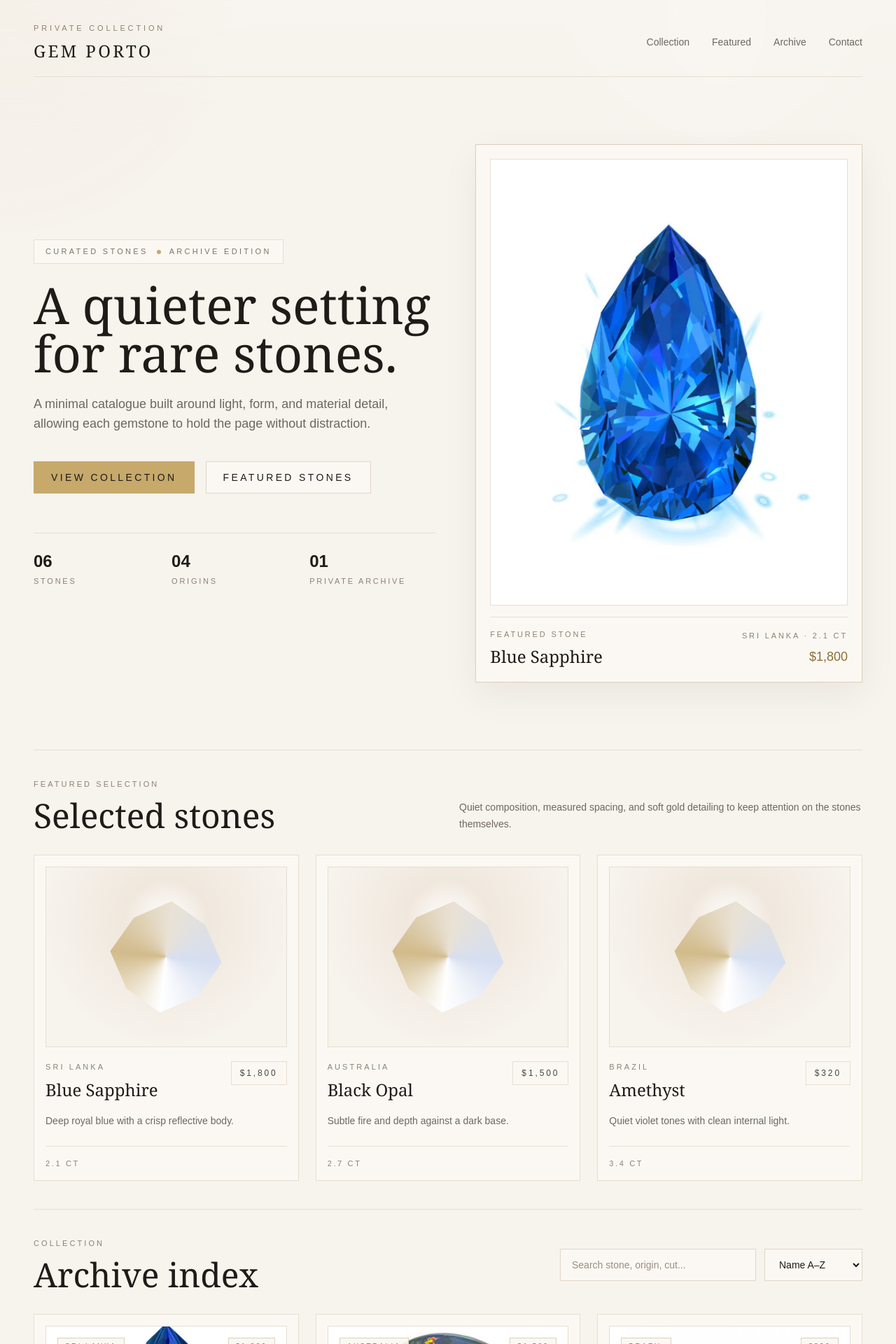
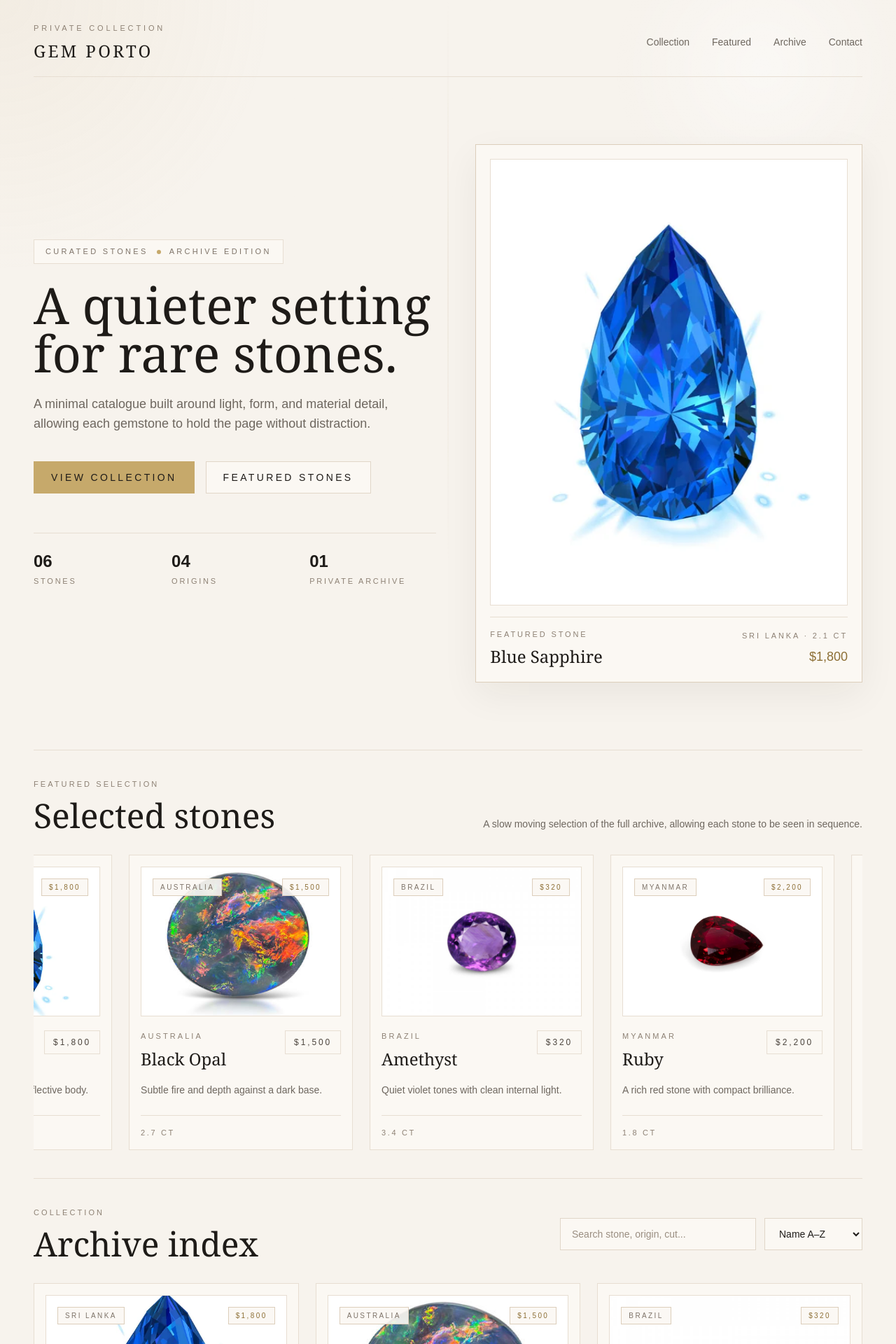
Before and after one commit to basicShaahid/gem_porto, a Next.js app: page / in a window 1280 px wide. Shown: the top 1920 px of the page at 70% size. Built offline with nearby package versions, Linux system fonts and the light colour scheme.

Commit message:
debug: issue with featurted section and updated a design flaw

```diff
--- a/app/globals.css
+++ b/app/globals.css
@@ -27,3 +27,20 @@ a {
   color: inherit;
   text-decoration: none;
 }
+
+@keyframes featured-marquee {
+  from {
+    transform: translateX(0);
+  }
+  to {
+    transform: translateX(-50%);
+  }
+}
+
+.featured-marquee {
+  animation: featured-marquee 60s linear infinite;
+}
+
+.featured-marquee:hover {
+  animation-play-state: paused;
+}
--- a/app/page.tsx
+++ b/app/page.tsx
@@ -6,10 +6,11 @@ import Navbar from "@/components/layout/Navbar";
 export default function Home() {
   return (
     <div className="min-h-screen bg-[#F7F3ED] text-[#1E1B18] selection:bg-[#C6A96B] selection:text-[#1E1B18]">
-      <div className="pointer-events-none fixed inset-0 opacity-40">
-        <div className="absolute inset-0 bg-[radial-gradient(circle_at_top_left,rgba(198,169,107,0.12),transparent_24%),radial-gradient(circle_at_80%_10%,rgba(255,255,255,0.6),transparent_18%),linear-gradient(to_bottom,rgba(255,255,255,0.35),transparent_24%)]" />
-        <div className="absolute inset-0 bg-[linear-gradient(rgba(198,169,107,0.08)_1px,transparent_1px),linear-gradient(90deg,rgba(198,169,107,0.08)_1px,transparent_1px)] bg-[size:120px_120px] opacity-[0.08]" />
-      </div>
+      <div className="pointer-events-none fixed inset-0">
+        <div className="absolute inset-0 bg-[radial-gradient(circle_at_top_left,rgba(198,169,107,0.08),transparent_26%),radial-gradient(circle_at_85%_12%,rgba(255,255,255,0.45),transparent_16%)]" />
+        <div className="absolute inset-y-0 left-1/2 w-px -translate-x-1/2 bg-gradient-to-b from-transparent via-[#DCCEBB]/50 to-transparent" />
+        <div className="absolute inset-0 bg-[linear-gradient(rgba(198,169,107,0.05)_1px,transparent_1px),linear-gradient(90deg,rgba(198,169,107,0.05)_1px,transparent_1px)] bg-[size:140px_140px] opacity-[0.05]" />
+    </div>
 
       <main className="relative mx-auto max-w-7xl px-6 py-8 md:px-10 lg:px-12">
         <Navbar />
--- a/components/gems/GemCard.tsx
+++ b/components/gems/GemCard.tsx
@@ -9,7 +9,7 @@ type GemCardProps = {
 export default function GemCard({ gem }: GemCardProps) {
   return (
     <Link href={`/gems/${gem.slug}`} className="block">
-      <article className="group border border-[#E7DED2] bg-[#FBF8F3] p-4 transition duration-300 hover:-translate-y-1 hover:border-[#C6A96B] hover:shadow-[0_18px_40px_rgba(30,27,24,0.06)]">
+      <article className="group border border-[#E7DED2] bg-[#FBF8F3] p-4 transition duration-300 hover:-translate-y-1 hover:border-[#C6A96B] hover:bg-[#F1EBE2] hover:shadow-[0_18px_40px_rgba(30,27,24,0.06)]">
         <div className="relative aspect-[4/3] overflow-hidden border border-[#E7DED2] bg-[#F6F1EA]">
           <div className="absolute left-4 top-4 z-10 border border-[#DCCEBB] bg-[#FBF8F3]/90 px-2.5 py-1 text-[10px] uppercase tracking-[0.24em] text-[#7E7368]">
             {gem.origin}
--- a/components/home/FeaturedGems.tsx
+++ b/components/home/FeaturedGems.tsx
@@ -1,10 +1,13 @@
-import { getFeaturedGems } from "@/lib/gems";
+import Image from "next/image";
+import Link from "next/link";
+import { getAllGems } from "@/lib/gems";
 
 export default function FeaturedGems() {
-  const featured = getFeaturedGems();
+  const gems = getAllGems();
+  const scrollingGems = [...gems, ...gems];
 
   return (
-    <section id="featured" className="border-t border-[#E7DED2] py-10">
+    <section id="featured" className="border-t border-[#E7DED2] py-10 overflow-hidden">
       <div className="mb-8 flex flex-col gap-4 md:flex-row md:items-end md:justify-between">
         <div>
           <div className="text-[11px] uppercase tracking-[0.28em] text-[#8D8174]">
@@ -16,21 +19,35 @@ export default function FeaturedGems() {
         </div>
 
         <p className="max-w-xl text-sm leading-6 text-[#6E675F]">
-          Quiet composition, measured spacing, and soft gold detailing to keep
-          attention on the stones themselves.
+          A slow moving selection of the full archive, allowing each stone to be
+          seen in sequence.
         </p>
       </div>
 
-      <div className="grid gap-6 lg:grid-cols-3">
-        {featured.map((gem) => (
-          <article
-            key={gem.slug}
-            className="group border border-[#E7DED2] bg-[#FBF8F3] p-4 transition duration-300 hover:-translate-y-1 hover:border-[#C6A96B] hover:shadow-[0_18px_40px_rgba(30,27,24,0.06)]"
+      <div className="relative overflow-hidden">
+        <div className="featured-marquee flex w-max gap-6">
+          {scrollingGems.map((gem, index) => (
+            <Link
+              key={`${gem.slug}-${index}`}
+              href={`/gems/${gem.slug}`}
+              className="block"
             >
-            <div className="aspect-[4/3] overflow-hidden border border-[#E7DED2] bg-[radial-gradient(circle_at_50%_30%,rgba(255,255,255,0.98),rgba(239,231,220,0.95)_24%,rgba(247,243,237,1)_72%)]">
-              <div className="flex h-full items-center justify-center">
-                <div className="h-40 w-40 rotate-6 bg-[conic-gradient(from_180deg,rgba(255,255,255,0.98),rgba(198,169,107,0.72),rgba(232,224,211,0.95),rgba(209,221,244,0.85),rgba(255,255,255,0.98))] [clip-path:polygon(50%_0%,82%_18%,100%_50%,82%_82%,50%_100%,18%_82%,0%_50%,18%_18%)] shadow-[0_12px_30px_rgba(198,169,107,0.14)] transition duration-500 group-hover:scale-105" />
+              <article className="group w-[320px] shrink-0 border border-[#E7DED2] bg-[#FBF8F3] p-4 transition duration-300 hover:-translate-y-1 hover:border-[#C6A96B] hover:bg-[#F1EBE2] hover:shadow-[0_18px_40px_rgba(30,27,24,0.06)]">
+                <div className="relative aspect-[4/3] overflow-hidden border border-[#E7DED2] bg-[#F6F1EA]">
+                  <div className="absolute left-4 top-4 z-10 border border-[#DCCEBB] bg-[#FBF8F3]/90 px-2.5 py-1 text-[10px] uppercase tracking-[0.24em] text-[#7E7368]">
+                    {gem.origin}
                   </div>
+
+                  <div className="absolute right-4 top-4 z-10 border border-[#DCCEBB] bg-[#FBF8F3]/90 px-2.5 py-1 text-[10px] uppercase tracking-[0.24em] text-[#8C6E34]">
+                    {gem.price}
+                  </div>
+
+                  <Image
+                    src={gem.image}
+                    alt={gem.name}
+                    fill
+                    className="object-cover transition duration-500 group-hover:scale-105"
+                  />
                 </div>
 
                 <div className="mt-5 flex items-start justify-between gap-4">
@@ -48,7 +65,7 @@ export default function FeaturedGems() {
                   </div>
                 </div>
 
-            <p className="mt-4 max-w-md text-sm leading-6 text-[#6E675F]">
+                <p className="mt-4 text-sm leading-6 text-[#6E675F]">
                   {gem.description}
                 </p>
 
@@ -56,7 +73,9 @@ export default function FeaturedGems() {
                   {gem.carat}
                 </div>
               </article>
+            </Link>
           ))}
+        </div>
       </div>
     </section>
   );
```
Lines whose indentation alone changed are shown as unchanged.
